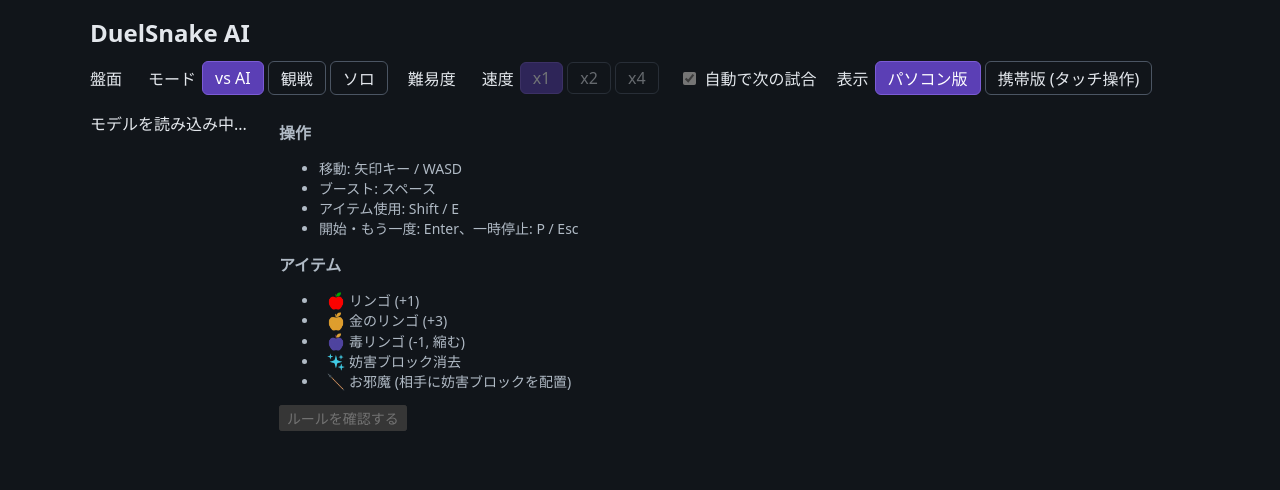
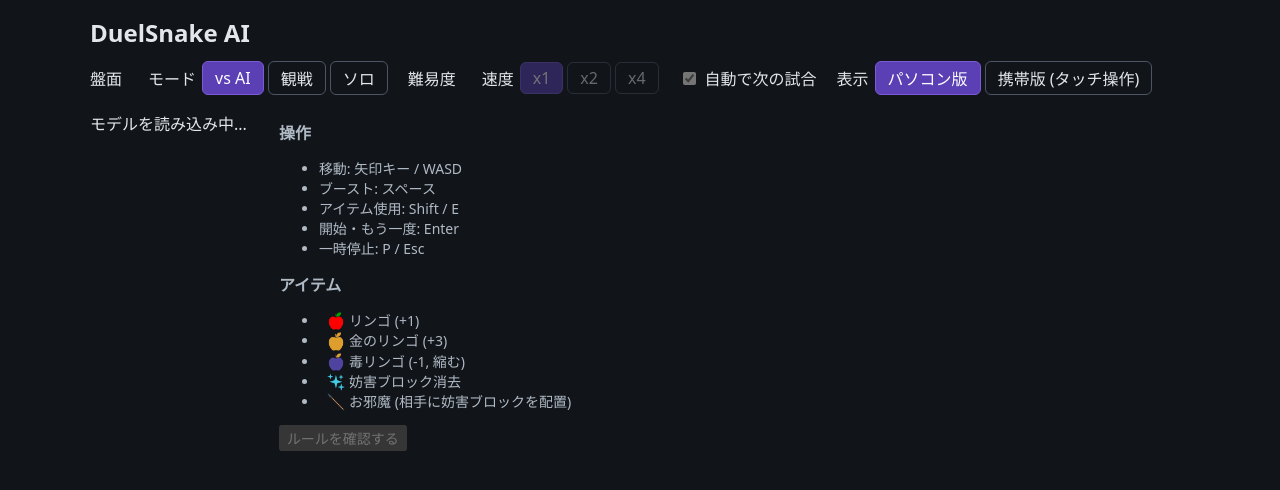
Before and after one commit to 24-fuji/duelsnake-ai, a React (Vite) app in the folder web/: page / in a window 1280 px wide. Shown: the top 490 px of the page. Built offline with nearby package versions, Linux system fonts and the light colour scheme.

Commit message:
fix: separate start/restart and pause instructions in App component

```diff
--- a/web/src/App.tsx
+++ b/web/src/App.tsx
@@ -306,7 +306,8 @@ export function App() {
               <li>移動: 矢印キー / WASD</li>
               <li>ブースト: スペース</li>
               {!solo && <li>アイテム使用: Shift / E</li>}
-              <li>開始・もう一度: Enter、一時停止: P / Esc</li>
+              <li>開始・もう一度: Enter</li>
+              <li>一時停止: P / Esc</li>
             </ul>
           )}
           <h2>アイテム</h2>
```
